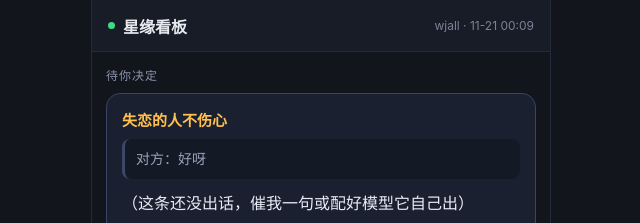
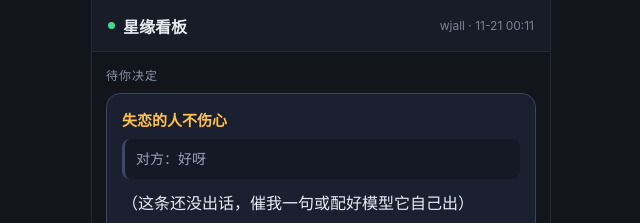
Before and after one commit to BlackJNG/star-board, a plain HTML site: page index.html in a window 1280 px wide. Shown: the top 223 px of the page, 319-959 px from the left. Drawn offline with Linux system fonts and the light colour scheme.

Commit message:
board ca2f5196

```diff
--- a/index.html
+++ b/index.html
@@ -63,7 +63,7 @@ button:active{opacity:.75}
 <body>
 <div class="top">
   <div class="l"><span class="dot"></span><span class="title">星缘看板</span></div>
-  <div class="sub">wjall · 11-21 00:09</div>
+  <div class="sub">wjall · 11-21 00:11</div>
 </div>
 
 <div class="page" id="listPage">
```
